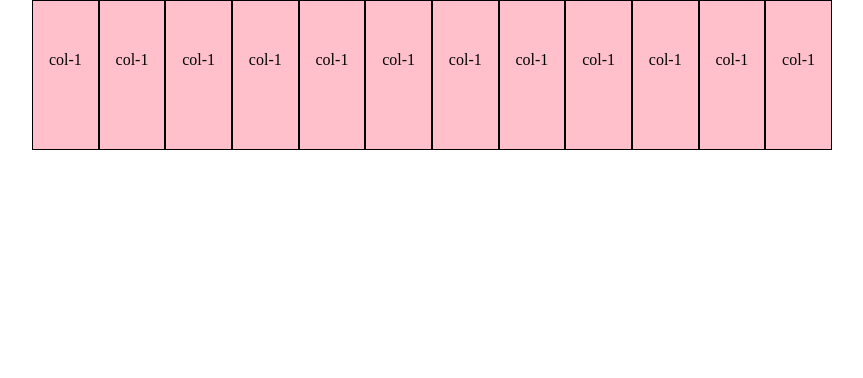
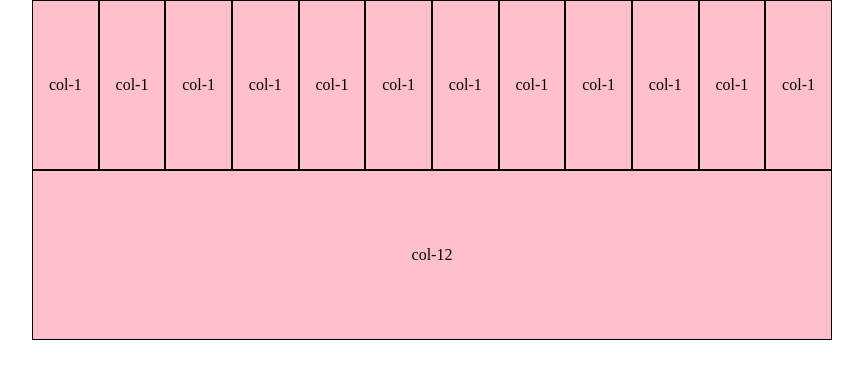
Before and after one commit to carminenicoletta91/html-css-12bool, a plain HTML site: page index.html in a window 1280 px wide. Shown: the whole page, without its empty margins (208-1071 px from the left). Drawn offline with Linux system fonts and the light colour scheme.

Commit message:
--creato blocco con una colonna di col-12 a piena larghezza--

```diff
--- a/index.html
+++ b/index.html
@@ -46,6 +46,13 @@
       <p>col-1</p>
     </div>
   </div>
+  <!-- secondo blocco a 1 colonna full width -->
+  <div class="container">
+    <div class="col-12">
+      <p>col-12</p>
+    </div>
+  </div>
+
 
   </body>
 </html>
--- a/master.css
+++ b/master.css
@@ -1,11 +1,11 @@
 [class*="col-"]{
   float:left;
-  height:150px;
+
   background-color:pink;
   border:solid 1px black;
 }
 p{
   text-align: center;
-  padding-top:50px;
-  padding-bottom:50px;
+  padding-top:75px;
+  padding-bottom:75px;
 }
```
